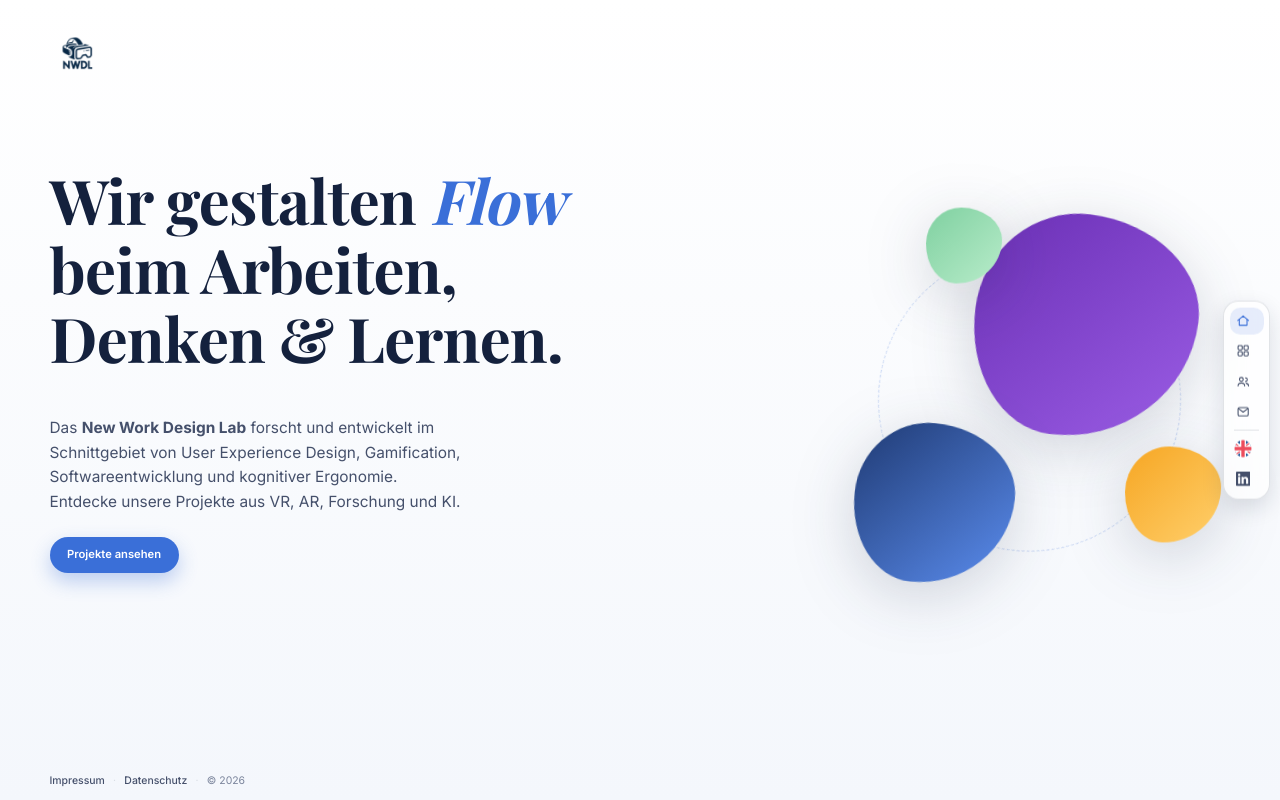
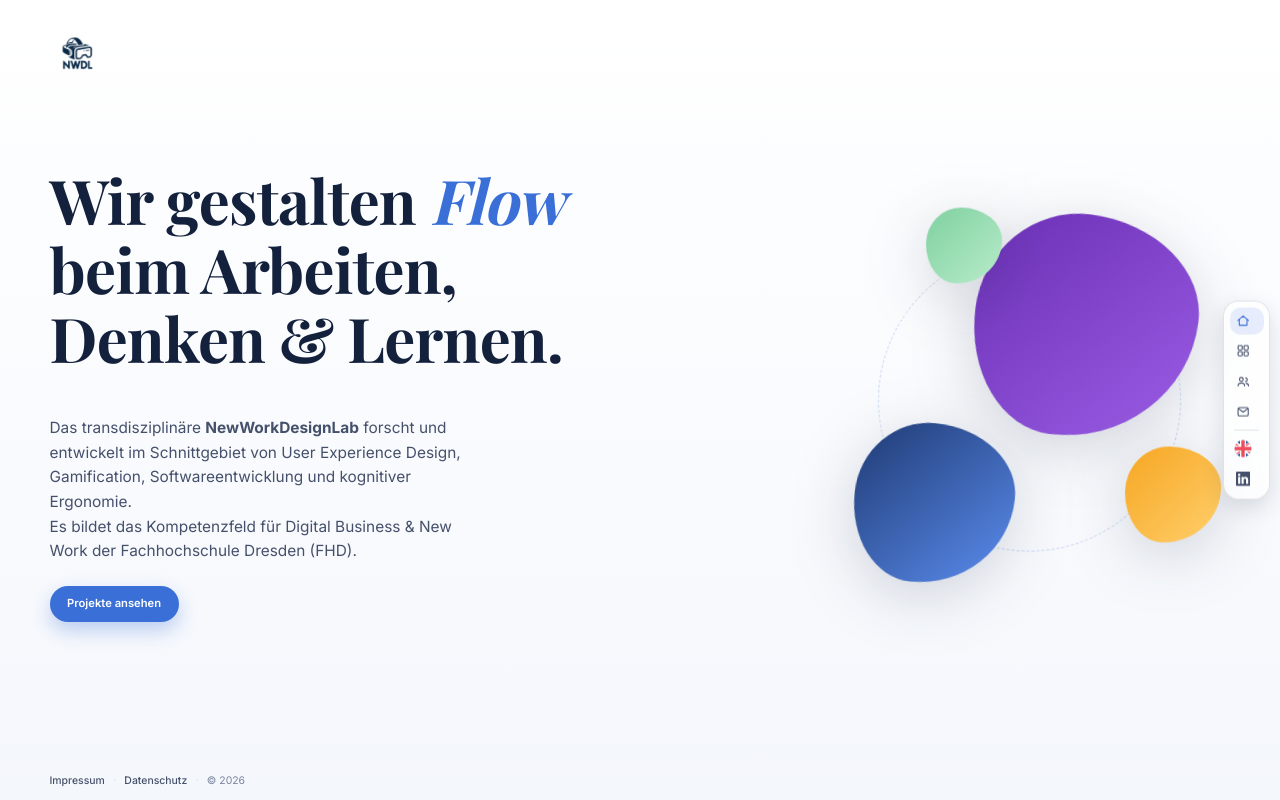
Before and after one commit to NewWorkDesignLab/website, a Next.js app: page / in a window 1280 px wide. Built offline with nearby package versions, Linux system fonts and the light colour scheme; a web font is replaced by a local one.

Commit message:
updated home texts

```diff
--- a/src/content/texts.json
+++ b/src/content/texts.json
@@ -4,10 +4,10 @@
     "titleLead": "Wir gestalten",
     "titleAccent": "Flow",
     "titleTail": "beim Arbeiten, Denken & Lernen.",
-    "descBefore": "Das ",
-    "descBrand": "New Work Design Lab",
+    "descBefore": "Das transdisziplinäre ",
+    "descBrand": "NewWorkDesignLab",
     "descLine1": " forscht und entwickelt im Schnittgebiet von User Experience Design, Gamification, Softwareentwicklung und kognitiver Ergonomie.",
-    "descLine2": "Entdecke unsere Projekte aus VR, AR, Forschung und KI.",
+    "descLine2": "Es bildet das Kompetenzfeld für Digital Business & New Work der Fachhochschule Dresden (FHD).",
     "linkedin": "Folge uns auf LinkedIn",
     "footerImpressum": "Impressum",
     "footerDatenschutz": "Datenschutz",
@@ -77,10 +77,10 @@
     "titleLead": "We design",
     "titleAccent": "flow",
     "titleTail": "for working, thinking & learning.",
-    "descBefore": "The ",
-    "descBrand": "New Work Design Lab",
+    "descBefore": "The transdisciplinary ",
+    "descBrand": "NewWorkDesignLab",
     "descLine1": " researches and builds at the intersection of user experience design, gamification, software development and cognitive ergonomics.",
-    "descLine2": "Discover our projects across VR, AR, research and AI.",
+    "descLine2": "It forms the competency field for Digital Business & New Work at the University of Applied Sciences Dresden (FHD).",
     "linkedin": "Follow us on LinkedIn",
     "footerImpressum": "Legal Note",
     "footerDatenschutz": "Privacy",
```
Also changed, not shown: src/app/page.tsx (line endings or trailing spaces).
